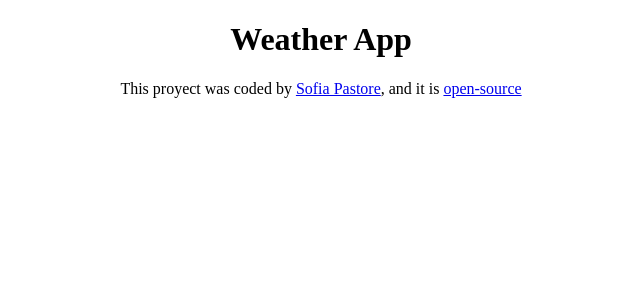
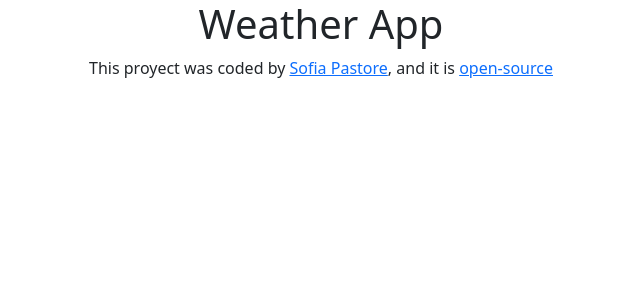
Before and after one commit to sopastore/react-weather-app-project, a React (Create React App) app: page / in a window 1280 px wide. Shown: the top 300 px of the page, without its empty margins (319-959 px from the left). Built offline with nearby package versions, Linux system fonts and the light colour scheme.

Commit message:
Added Bootstrap

```diff
--- a/package.json
+++ b/package.json
@@ -6,9 +6,10 @@
     "@testing-library/jest-dom": "^5.16.5",
     "@testing-library/react": "^13.4.0",
     "@testing-library/user-event": "^13.5.0",
+    "bootstrap": "^5.2.3",
     "react": "^18.2.0",
     "react-dom": "^18.2.0",
-    "react-scripts": "5.0.1",
+    "react-scripts": "^5.0.1",
     "web-vitals": "^2.1.4"
   },
   "scripts": {
--- a/public/index.html
+++ b/public/index.html
@@ -11,6 +11,7 @@
     />
   </head>
   <body>
+    <noscript>You need to enable JavaScript to run this app.</noscript>
     <div id="root"></div>
   </body>
 </html>
--- a/src/App.js
+++ b/src/App.js
@@ -3,10 +3,14 @@ import "./App.css";
 export default function App() {
   return (
     <div className="App">
+      <div className="container">
         <h1>Weather App</h1>
         <p>
           This proyect was coded by{" "}
-        <a href="https://phenomenal-alpaca-b8ef22.netlify.app/" target="_blank">
+          <a
+            href="https://phenomenal-alpaca-b8ef22.netlify.app/"
+            target="_blank"
+          >
             Sofia Pastore
           </a>
           , and it is{" "}
@@ -18,5 +22,6 @@ export default function App() {
           </a>
         </p>
       </div>
+    </div>
   );
 }
--- a/src/index.js
+++ b/src/index.js
@@ -1,5 +1,6 @@
 import React from "react";
 import ReactDOM from "react-dom/client";
+import "bootstrap/dist/css/bootstrap.css";
 import App from "./App";
 
 const root = ReactDOM.createRoot(document.getElementById("root"));
```
Also changed, not shown: 1 other file (tests, documents, lock files or other folders). Lines whose indentation alone changed are shown as unchanged.
